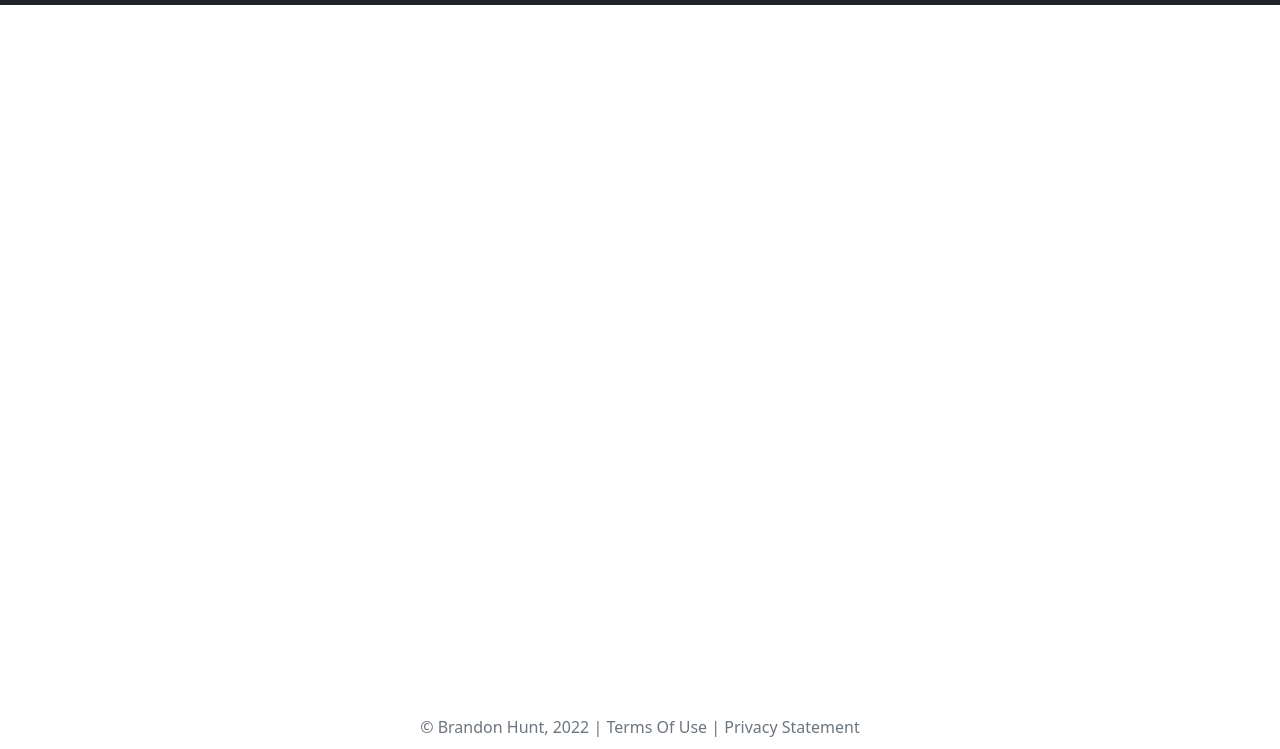
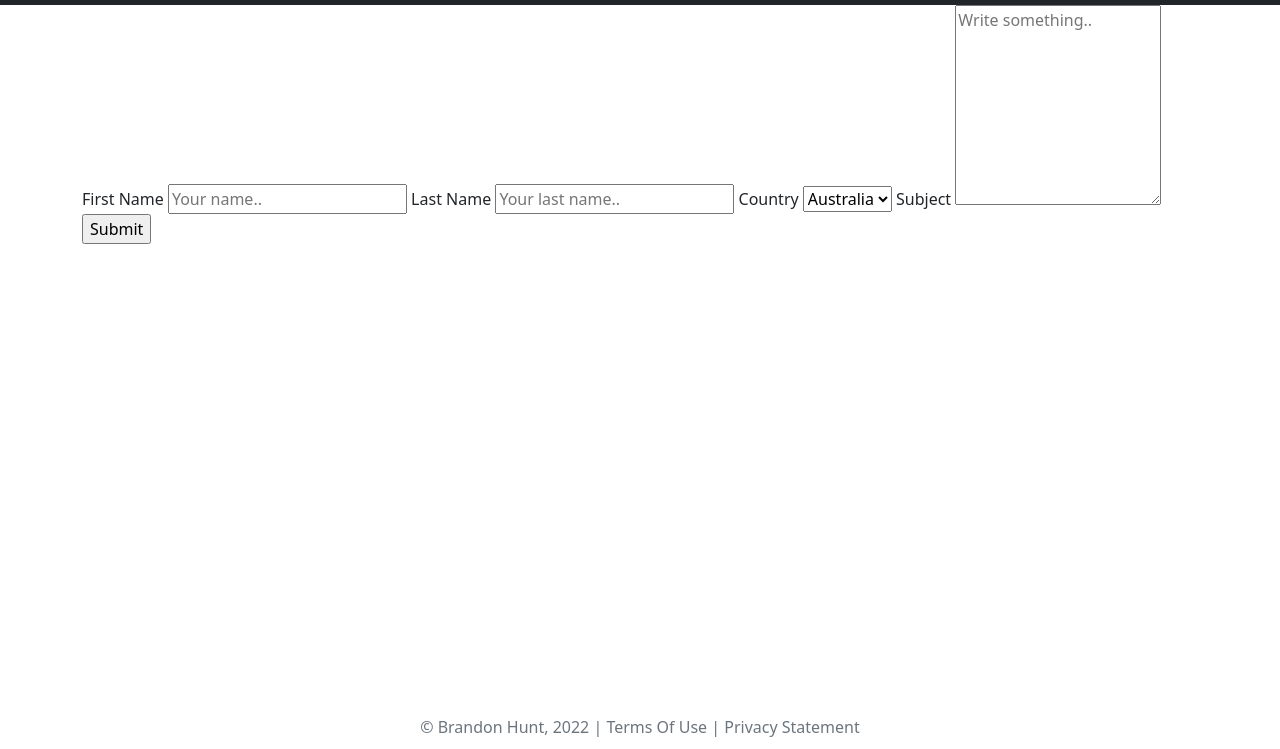
Before and after one commit to bah34/IS117Project, a website: page pages/contact.html in a window 1280 px wide. Shown: the part 51-800 px from the top of the page. Drawn offline with nearby package versions, Linux system fonts and the light colour scheme.

Commit message:
css signature

```diff
--- a/pages/contact.html
+++ b/pages/contact.html
@@ -48,6 +48,30 @@
     </div>
 </nav>
 
+<div class="container">
+    <form method="post" action="../idk.php">
+
+        <label for="fname">First Name</label>
+        <input type="text" id="fname" name="firstname" placeholder="Your name..">
+
+        <label for="lname">Last Name</label>
+        <input type="text" id="lname" name="lastname" placeholder="Your last name..">
+
+        <label for="country">Country</label>
+        <select id="country" name="country">
+            <option value="australia">Australia</option>
+            <option value="canada">Canada</option>
+            <option value="usa">USA</option>
+        </select>
+
+        <label for="subject">Subject</label>
+        <textarea id="subject" name="subject" placeholder="Write something.." style="height:200px"></textarea>
+
+        <input type="submit" value="Submit">
+
+    </form>
+</div>
+
 </body>
 <footer class="footer page-footer font-small">
     <div class="container">
@@ -61,5 +85,4 @@
         integrity="sha384-MrcW6ZMFYlzcLA8Nl+NtUVF0sA7MsXsP1UyJoMp4YLEuNSfAP+JcXn/tWtIaxVXM"
         crossorigin="anonymous"></script>
 
-</body>
 </html>
--- a/style.css
+++ b/style.css
@@ -1,3 +1,4 @@
+/*Developer: Brandon Hunt, IS117-003, Fall 2022*/
 ul {
     list-style-type: none;
 }
```
Also changed, not shown: 1 other file.
